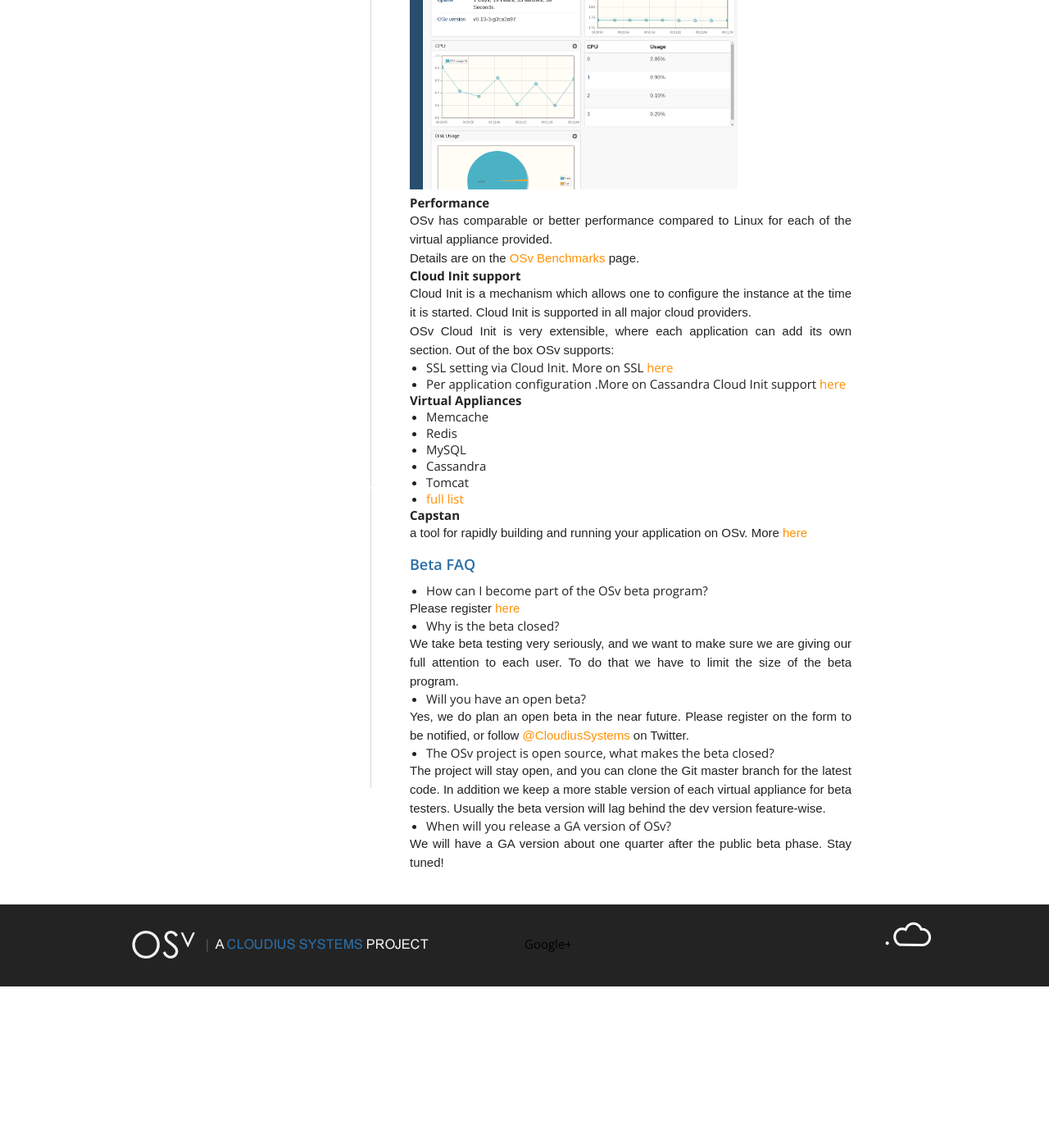
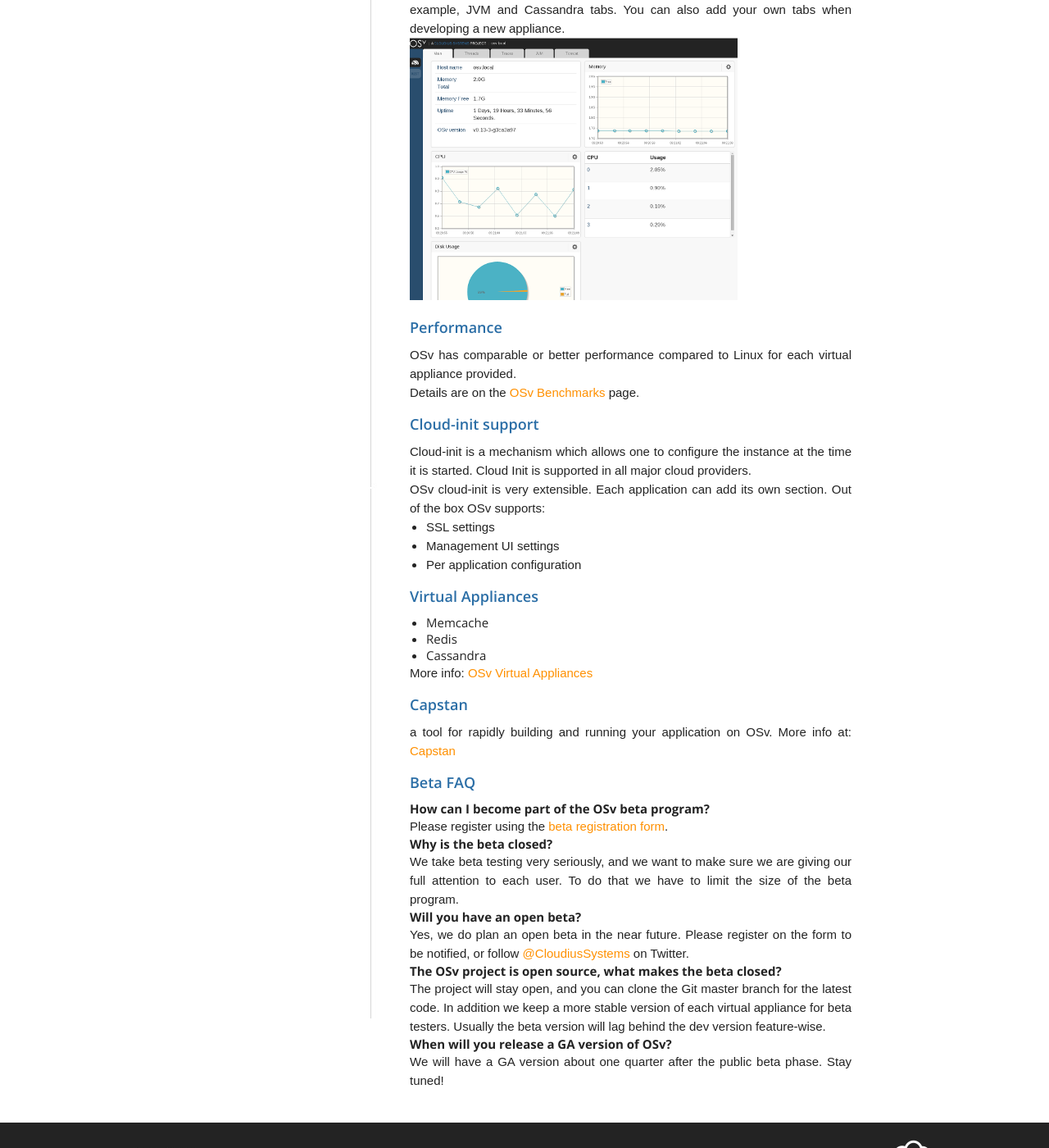
Before and after one commit to osv-io/osv-io.github.io, a Jekyll site: the page built from _posts/started/2014-11-06-beta-release.md, in a window 1280 px wide and 1400 px high, scrolled down 1107 px. Shown: the whole window at 82% size. Built offline with Jekyll 4.4.1, drawn with Linux system fonts in a browser that asks for light colours; before the commit the page ends 2310 px from its top, so only the background shows below that; some of the changed text lies outside the part shown.

Commit message:
Fix links and headings in Beta Release page
Signed-off-by: Don Marti <dmarti@cloudius-systems.com>

```diff
--- a/_posts/started/2014-11-06-beta-release.md
+++ b/_posts/started/2014-11-06-beta-release.md
@@ -6,8 +6,7 @@ show_heading: yes
 nav: learn
 ---
 
-OSv 0.14 "Aspen" is the first of a series of closed Beta releases of OSv.
-
+**OSv 0.14 "Aspen" is the first of a series of closed Beta releases of OSv.**
 OSv is a new lightweight OS, designed from the ground up to run in a
 virtual cloud environment, with maximum performance, low latency, and
 simple management.
@@ -16,11 +15,13 @@ This release focuses on stability, management and ease of use.
 
 We are accepting applications for the OSv beta program.  To apply, please visit the  [Beta Registration](beta-registration) page.
 
-### Release Features
+<!--more-->
+
+## Release Features
 Below is a partial list of OSv Beta release features.
 
 
-#### Cloud Support
+### Cloud Support
 OSv is fully functional on the following cloud providers:
 
 * Amazon Web Service EC2
@@ -33,13 +34,13 @@ OSv is fully functional on the following hypervisors:
 * VMware
 * VirtualBox
 
-#### Linux Compatibility
+### Linux Compatibility
 OSv is binary compatible with Linux, and can run most Linux applications.
 
 For more information, visit [Porting Linux applications to OSv](https://github.com/cloudius-systems/osv/wiki/Porting-native-applications-to-OSv)
 
 
-#### REST API
+### REST API
 
 OSv has a REST API for OS and application-level configuration and runtime management.  Detailed information is in the [OSv API online documentation](http://osv.io/api/swagger-ui/dist/index.html).
 
@@ -48,81 +49,77 @@ The REST API supports:
 
 * Optional SSL support
 * Swagger UI - browser based front end for the API and documentation
-* New [ccommand line interface for the REST API](https://github.com/cloudius-systems/osv/wiki/Command-Line-Interface-(CLI))
+* New [command line interface for the REST API](https://github.com/cloudius-systems/osv/wiki/Command-Line-Interface-(CLI))
 
 
-#### New Dashboard
+### New Dashboard
 
 A new browser based Dashboard allows easier management and monitoring of
 OSv at run-time. The Dashboard visualizes ethe REST API, presenting a unified
 picture of every aspect of the system: CPU, threads status, custom
 trace points and much more.
 
-When running OSv as a virtual appliance, the dashboard will
-automatically include run-time and application tabs, with specific
-metrics for each.
-For example, JVM and Cassandra tabs.
-You can also add your own tabs when developing a new appliance.
+When running OSv as a virtual appliance, the dashboard will automatically include run-time and application tabs, with specific metrics for each.  For example, JVM and Cassandra tabs.  You can also add your own tabs when developing a new appliance.
 
 ![Dashboard main tab](images/dashboard_main_tab.png)
 
 
 
-#### Performance
-OSv has comparable or better performance compared to Linux for each of the virtual appliance
-provided.
+### Performance
+
+OSv has comparable or better performance compared to Linux for each virtual appliance provided.
 
 Details are on the [OSv Benchmarks](/benchmarks) page.
 
 
-#### Cloud Init support
+### Cloud-init support
 
-Cloud Init is a mechanism which allows one to configure the instance
+Cloud-init is a mechanism which allows one to configure the instance
 at the time it is started.
 Cloud Init is supported in all major cloud providers.
 
-OSv Cloud Init is very extensible, where each application can add
+OSv cloud-init is very extensible.  Each application can add
 its own section. Out of the box OSv supports:
 
-* SSL setting via Cloud Init. More on SSL [here](TBD)
-* Per application configuration .More on Cassandra Cloud Init support [here](TBD)
+* SSL settings
+
+* Management UI settings
+
+* Per application configuration
 
 
-#### Virtual Appliances
+### Virtual Appliances
   * Memcache
   * Redis
-  * MySQL
   * Cassandra
-  * Tomcat
-  * [full list](https://github.com/cloudius-systems/osv-apps)
+
+More info: [OSv Virtual Appliances](http://localhost:4000/virtual-appliances/)
 
 
-#### Capstan
+### Capstan
 a tool for rapidly building and running your application
-on OSv. More [here](capstan)
+on OSv. More info at: [Capstan](capstan)
 
 
 ### Beta FAQ
 
-* How can I become part of the OSv beta program?
+#### How can I become part of the OSv beta program?
 
-Please register [here](beta-registration)
+Please register using the [beta registration form](beta-registration).
 
-* Why is the beta closed?
+#### Why is the beta closed?
 
 We take beta testing very seriously, and we want to make sure we are giving our full attention to each user.  To do that we have to limit the size of the beta program.
 
-* Will you have an open beta?
+#### Will you have an open beta?
 
 Yes, we do plan an open beta in the near future.
 Please register on the form to be notified, or follow [@CloudiusSystems](https://twitter.com/CloudiusSystems) on Twitter.
 
-* The OSv project is open source, what makes the beta closed?
+#### The OSv project is open source, what makes the beta closed?
 
-The project will stay open, and you can clone the Git master branch for the latest code.
-In addition we keep a more stable version of each virtual appliance for beta testers.
-Usually the beta version will lag behind the dev version feature-wise.
+The project will stay open, and you can clone the Git master branch for the latest code.  In addition we keep a more stable version of each virtual appliance for beta testers.  Usually the beta version will lag behind the dev version feature-wise.
 
-* When will you release a GA version of OSv?
+#### When will you release a GA version of OSv?
 
 We will have a GA version about one quarter after the public beta phase. Stay tuned!
```
